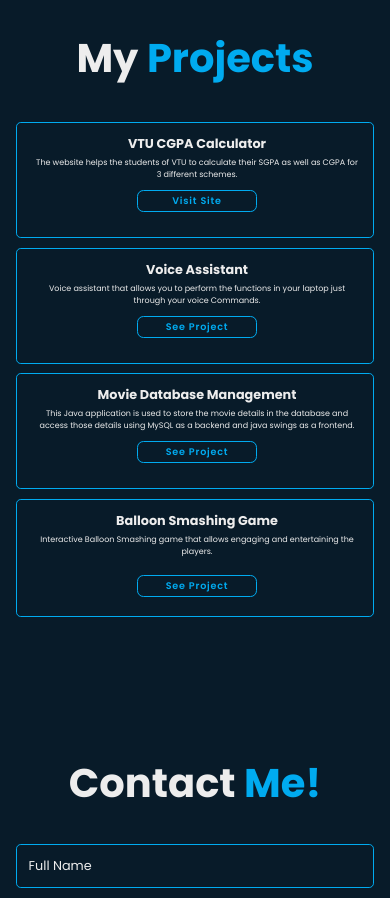
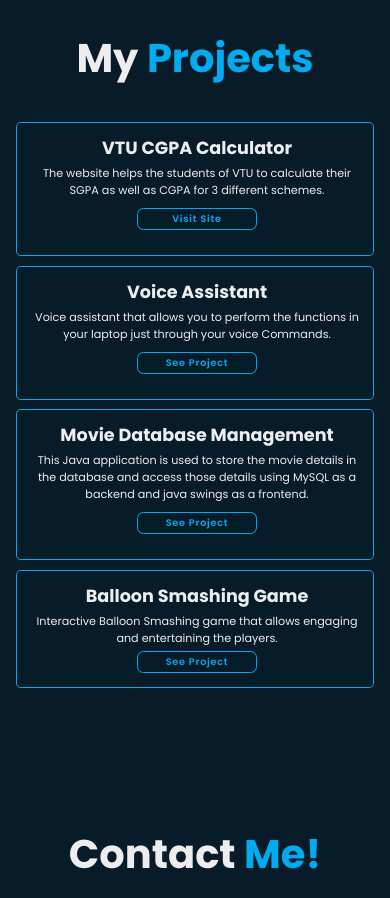
Before and after one commit to pavantn36918/Portfolio, a plain HTML site: page index.html in a window 390 px wide. Shown: the part 3900-4798 px from the top of the page. Drawn offline with nearby package versions, Linux system fonts and the light colour scheme.

Commit message:
Update style.css

```diff
--- a/style.css
+++ b/style.css
@@ -797,7 +797,7 @@ section {
 }
 
 @media (max-width:490px) {
-    .project-row {
+   .project-row {
         display: flex;
         flex-direction: column;
         align-items: center;
@@ -809,16 +809,20 @@ section {
     }
 
     .project-column .title {
-        font-size: 1.6rem;
+        font-size: 2.2rem;
     }
 
     .project-column p {
-        font-size: 1rem;
+        font-size: 1.4rem;
 
     }
 
     .project #r2 {
         margin-top: -1px;
+    }
+
+    .project-row #last a {
+        margin-top: 0px;
     }
 
 }
```
